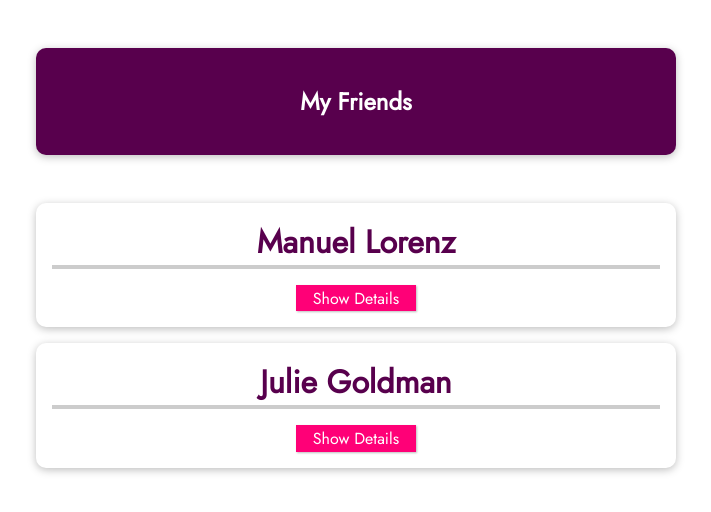
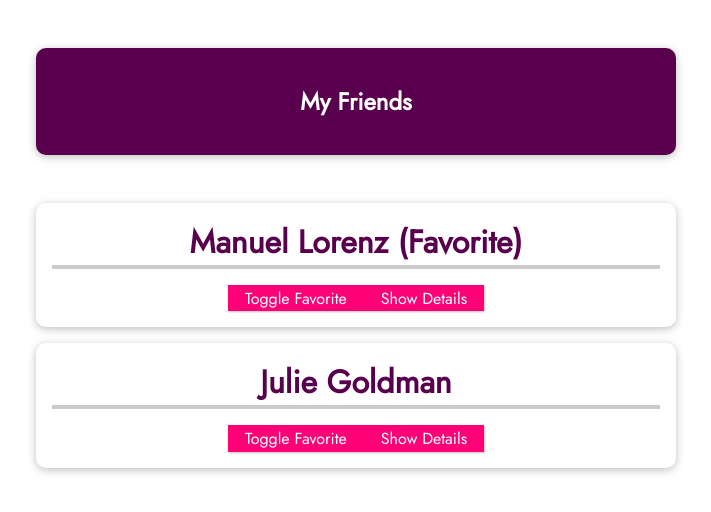
Before and after one commit to michael-kestler/vue-cli-01-a-new-vue-project, a Vue app: page / in a window 1280 px wide. Shown: the top 512 px of the page, without its empty margins (284-995 px from the left). Built offline with nearby package versions, Linux system fonts and the light colour scheme.

Commit message:
changed props from an array to objects with defined types, required, and a validator function

```diff
--- a/src/App.vue
+++ b/src/App.vue
@@ -7,11 +7,13 @@
         name="Manuel Lorenz"
         phone-number="954-749-1358"
         email-address="manuel@locohost.com"
+        is-favorite="1"
         ></friend-contact>
         <friend-contact
          name="Julie Goldman"
          phone-number="786-743-1398"
          email-address="goldfinger@locohost.com"
+         is-favorite="0"
         ></friend-contact>
     </ul>
 </section>
--- a/src/components/FriendContact.vue
+++ b/src/components/FriendContact.vue
@@ -1,6 +1,7 @@
 <template>
 <li>
-    <h2>{{ name }}</h2>
+    <h2>{{ name }} {{friendIsFavorite === '1' ? '(Favorite)' : ''}}</h2>
+    <button @click="toggleFavorite">Toggle Favorite</button>
     <button @click="toggleDetails">{{ detailsAreVisible ? 'Hide' : 'Show'}} Details</button>
     <ul v-if="detailsAreVisible">
         <li><strong>Phone: </strong> {{ phoneNumber }}</li>
@@ -11,11 +12,30 @@
 
 <script>
     export default {
-     props: [
-        'name',
-        'phoneNumber',
-        'emailAddress'
-     ],
+        // props: ['name', 'phoneNumber', 'emailAddress', 'isFavorite']
+     props: {
+        name: {
+            type: String,
+            required: true
+        },
+        phoneNumber: {
+            type: String,
+            required: true
+        },
+        emailAddress: {
+            type: String,
+            required: true
+            },
+        isFavorite: {
+            type: String,
+            required: false,
+            default: '0',
+            validator: function(value){
+                return value === '1' || value === '0';
+            }
+        }
+
+     },
     data(){
         return{
         detailsAreVisible: false,
@@ -26,6 +46,8 @@
             email: 'manuel@locohost'
         },
 
+        friendIsFavorite: this.isFavorite,
+
         }
 
 
@@ -35,6 +57,13 @@
         methods: {
             toggleDetails(){
                 this.detailsAreVisible = !this.detailsAreVisible;
+            },
+            toggleFavorite(){
+                if(this.friendIsFavorite === '1'){
+                    this.friendIsFavorite = '0';
+                } else {
+                    this.friendIsFavorite = '1'
+                }
             }
         }
     }
```
